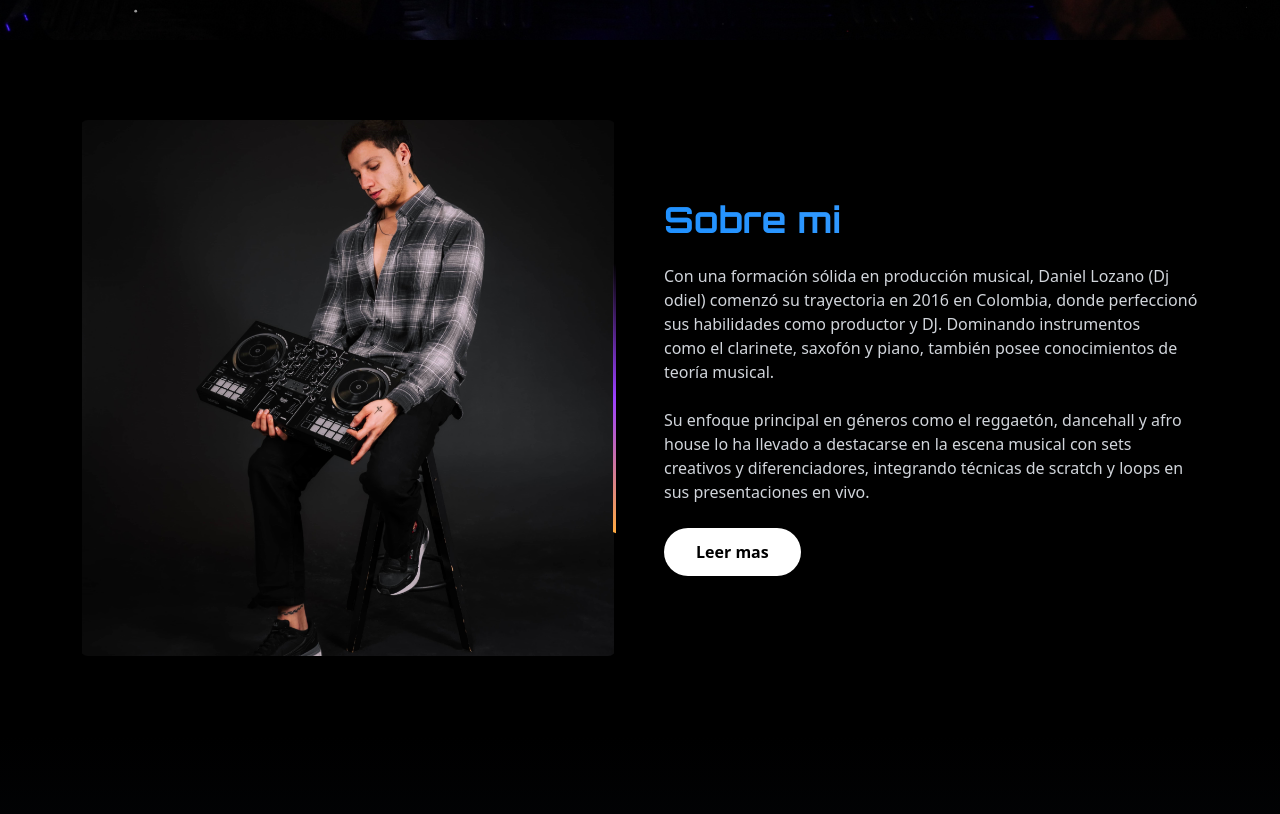
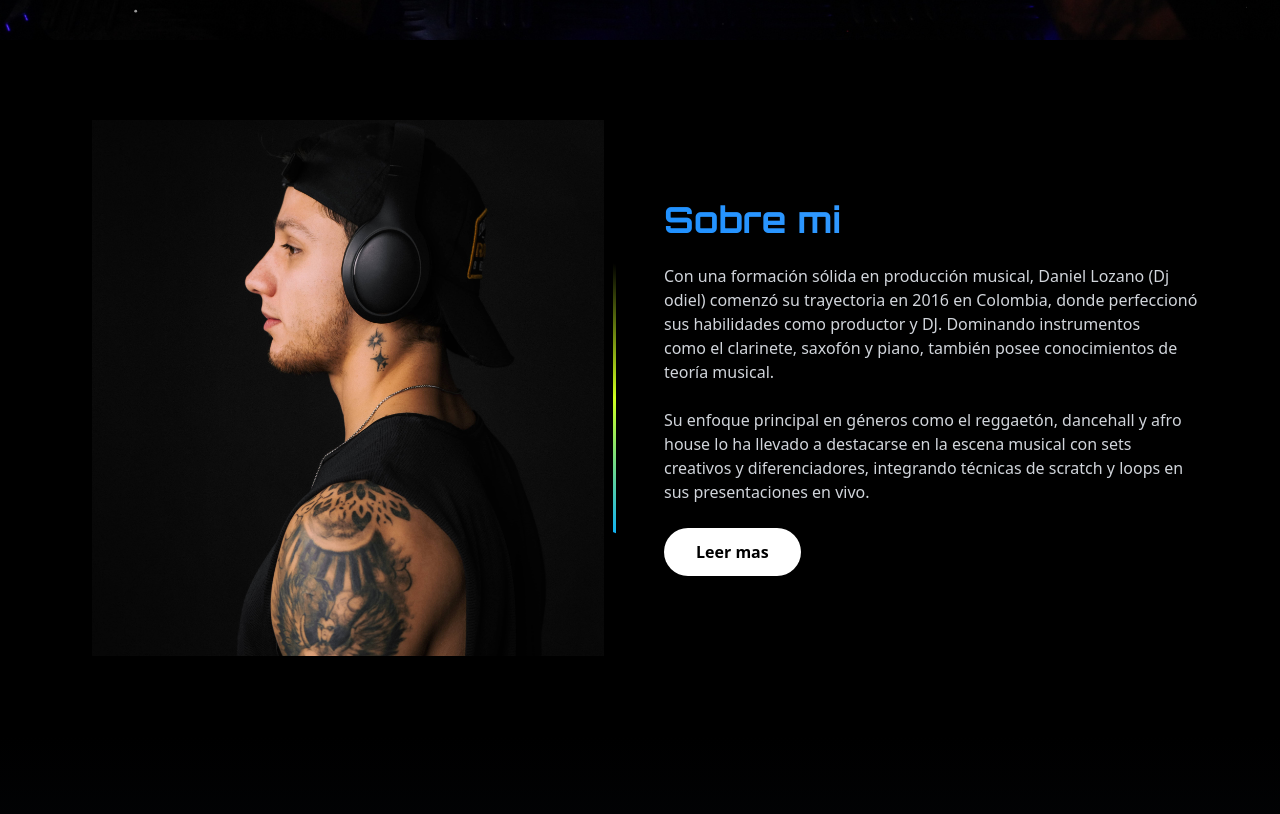
Before and after one commit to EdgarDNavarro/dj-odiel, a React (Vite) app: page / in a window 1280 px wide. Shown: the part 760-1574 px from the top of the page. Built offline with nearby package versions, Linux system fonts and the light colour scheme; a web font is replaced by a local one.

Commit message:
border and about me

```diff
--- a/src/components/About.tsx
+++ b/src/components/About.tsx
@@ -15,11 +15,11 @@ const About = () => {
           <div className="aspect-square rounded-lg overflow-hidden relative">
 
             <img
-              src="/dj/DSC05742.jpeg"
+              src="/dj/me.jpg"
               alt="DJ Profile"
               className="w-full h-full object-contain hover:scale-125 transition-transform"
             />
-            <BorderBeam className="rounded-lg" borderWidth={3} size={250} duration={12} delay={9} />
+            <BorderBeam colorFrom='#11b3f3' colorTo='#ceff1e' className="rounded-lg" borderWidth={3} size={250} duration={12} delay={9} />
 
           </div>
 
```
Also changed, not shown: public/dj/me.jpg (added).
